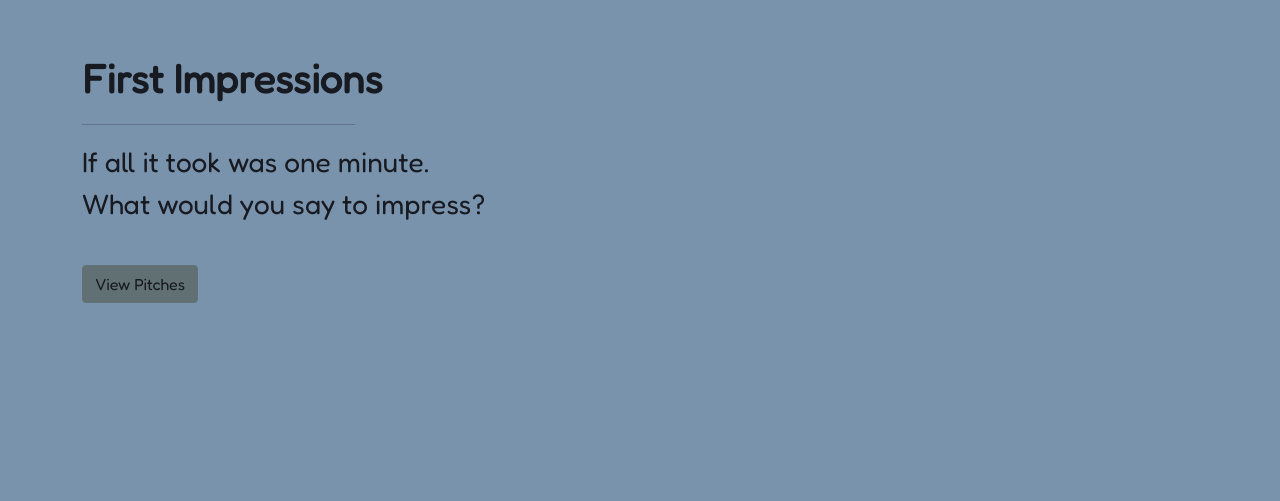
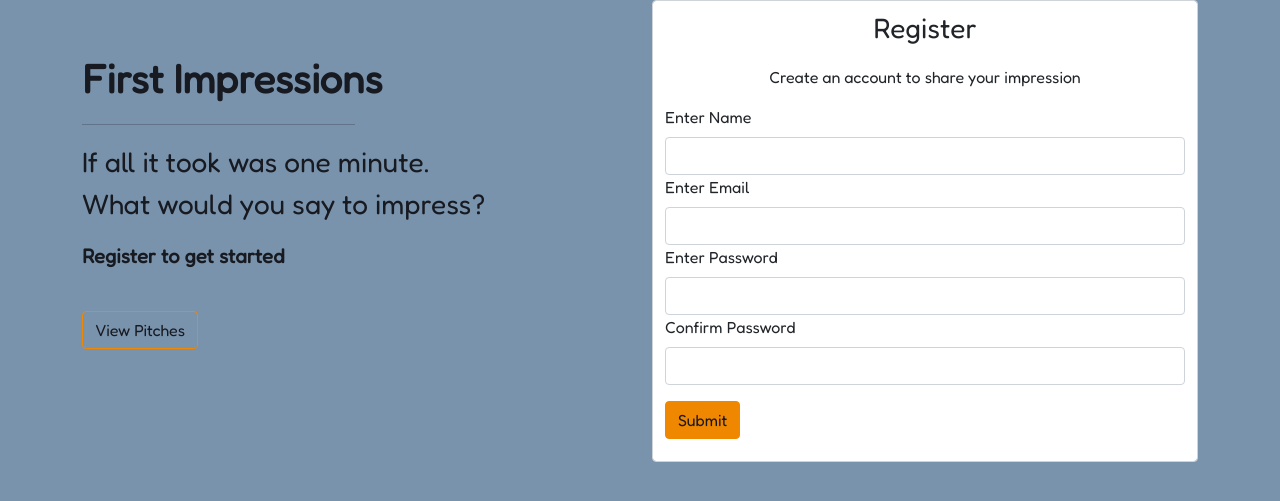
Before and after one commit to vantablanta/impressions-app, a Flask app: page / in a window 1280 px wide. Shown: the part 113-614 px from the top of the page. Run offline with Flask 2, Linux system fonts and the light colour scheme; parts of the project's set-up code (start-up, migrations or seed data) failed here and were passed over.

Commit message:
ft: adds the register form

```diff
--- a/app/main/forms.py
+++ b/app/main/forms.py
@@ -3,8 +3,8 @@ from wtforms import StringField, PasswordField, EmailField, SubmitField
 from wtforms.validators import DataRequired
 
 class RegisterForm(FlaskForm):
-    name = StringField('Enter name', validators=[DataRequired])
-    email = EmailField('Enter email', validators=[DataRequired])
-    password = PasswordField('Enter Password',validators=[DataRequired] )
-    password = PasswordField('Confirm Password',validators=[DataRequired] )
-    submit = SubmitField('Enter Password',validators=[DataRequired] )
+    name = StringField('Enter Name', validators=[DataRequired()])
+    email = EmailField('Enter Email', validators=[DataRequired()])
+    password = PasswordField('Enter Password',validators=[DataRequired()] )
+    confirm_password = PasswordField('Confirm Password',validators=[DataRequired()] )
+    submit = SubmitField('Submit')
--- a/app/static/style.css
+++ b/app/static/style.css
@@ -26,8 +26,19 @@ body{
 }
 
 /* WELCOME SECTION */
-.btn{
-    background-color: #617073;
-    border-color: #617073;
+.view-btn{
+    border-color: #F08700;
     color: #171A21;
 }
+.view-btn:hover{
+    color: #fff;
+    background-color: #F08700;
+}
+.register-btn{
+    background-color: #F08700;
+    border-color: #F08700;
+    color: #171A21;
+}
+.register-btn:hover{
+    color: #fff;
+}
--- a/app/templates/index.html
+++ b/app/templates/index.html
@@ -13,13 +13,12 @@
             <p class="fs-1"><strong> First Impressions</strong></p>
             <hr class="w-50">
             <p class="fs-3">If all it took was one minute.<br>What would you say to impress?</p>
-            <button class="btn  mt-4" >View Pitches</button>
-
+            <p class="fs-5"><strong>Register to get started</strong></p>
+            <button class="btn view-btn mt-4" >View Pitches</button>
         </div>
 
-
         <div class="col-md-6">
-            <!-- Registration form  -->
+            {%include 'register.html'%}
         </div>
     </div>
 
--- /dev/null
+++ b/app/templates/register.html
@@ -0,0 +1,23 @@
+<div class="form-group form-control">
+    <p class="fs-3 text-center">Register</p>
+    <p class="text-center">Create an account to share your impression</p>
+    <div class="">
+        {{form.name.label(class='form-label')}}
+        {{form.name(class=' form-control')}}
+    </div>
+    <div class="">
+        {{form.email.label(class='form-label')}}
+        {{form.email(class='form-control')}}
+    </div>
+    <div class="">
+        {{form.password.label(class='form-label')}}
+        {{form.password(class='form-control')}}
+    </div>
+    <div class="">
+        {{form.confirm_password.label(class='form-label')}}
+        {{form.confirm_password(class='form-control')}}
+    </div>
+    <div class="">
+        {{form.submit(class='btn register-btn mt-3 mb-3')}}
+    </div>
+</div>
```
